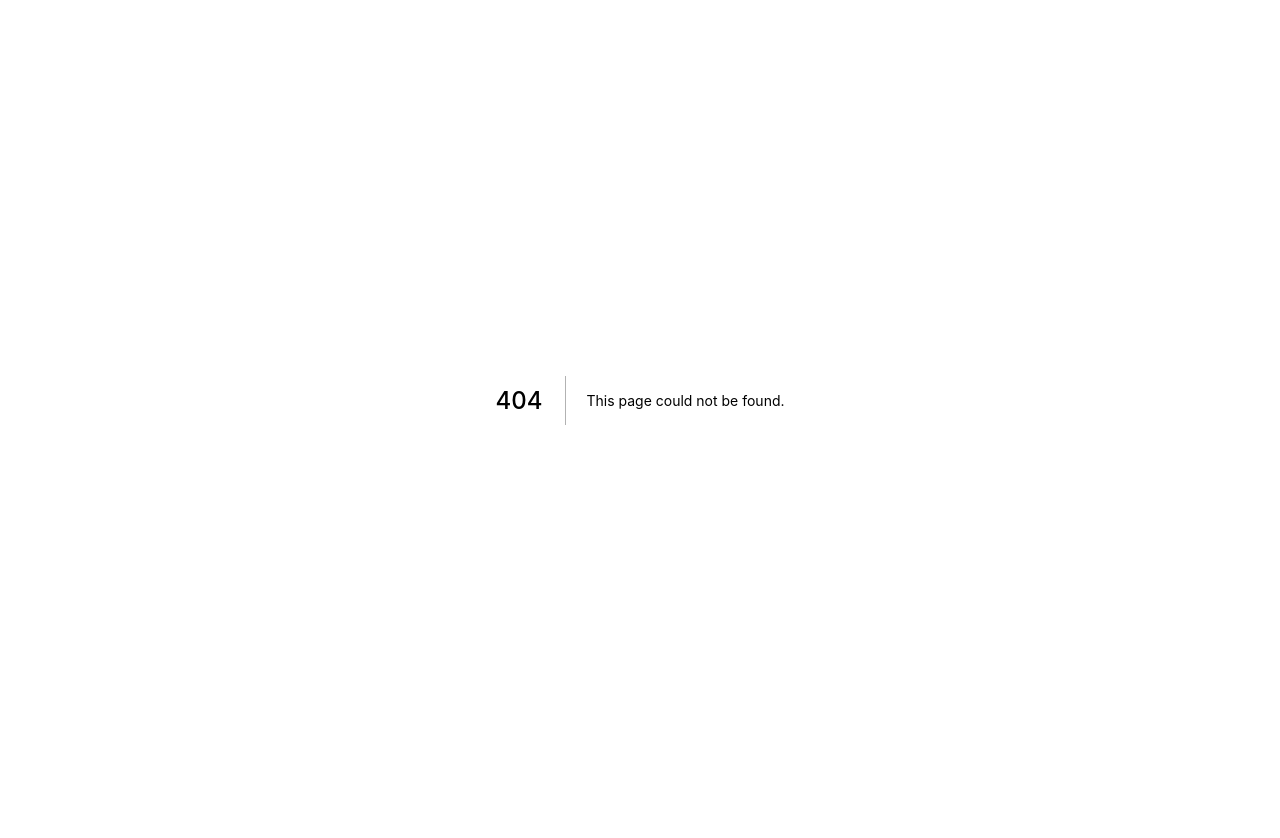
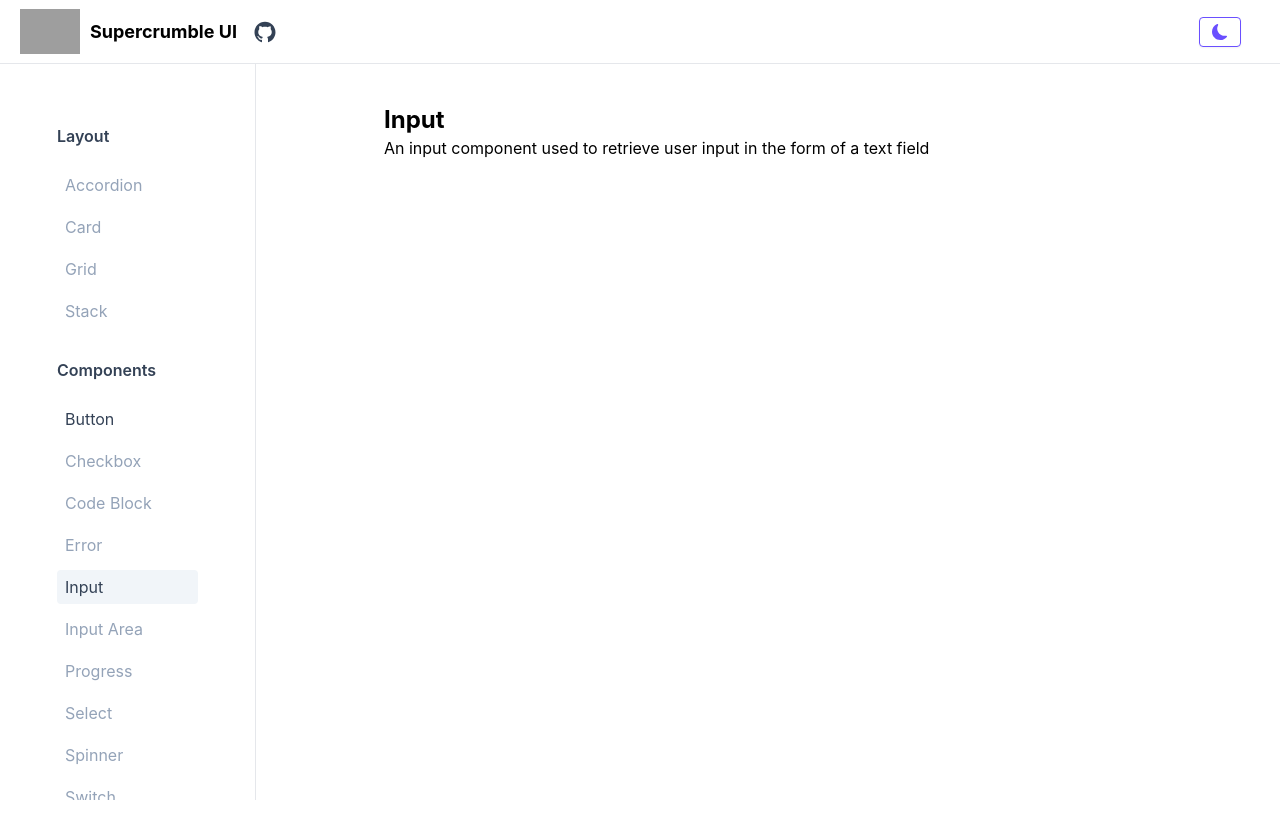
Before and after one commit to elijahnikov/ui, a Next.js app: page /input in a window 1280 px wide. Before the commit this address had no page. Shown: the top 838 px of the page. Before the commit the page ends 800 px from the top, so only its background shows below. Built offline with nearby package versions, Linux system fonts and the light colour scheme; grey boxes are pictures that could not be loaded; a web font is replaced by a local one.

Commit message:
setting up initial input page

```diff
--- a/src/maps/componentMap.ts
+++ b/src/maps/componentMap.ts
@@ -76,7 +76,7 @@ export const componentMap: ComponentSectionMapType[] = [
                 title: "Input",
                 value: "input",
                 href: "/input",
-                disabled: true,
+                disabled: false,
             },
             {
                 id: 6,
--- /dev/null
+++ b/src/pages/input.tsx
@@ -0,0 +1,20 @@
+import Layout from "@/components/common/Layout/Layout";
+import PageHeader from "@/components/common/PageHeader/PageHeader";
+import React from "react";
+
+interface InputPageProps {}
+
+const InputPage = ({}: InputPageProps) => {
+    return (
+        <Layout title="Input - Supercrumble UI">
+            <div className="mb-[40px]">
+                <PageHeader
+                    title="Input"
+                    description="An input component used to retrieve user input in the form of a text field"
+                />
+            </div>
+        </Layout>
+    );
+};
+
+export default InputPage;
```
